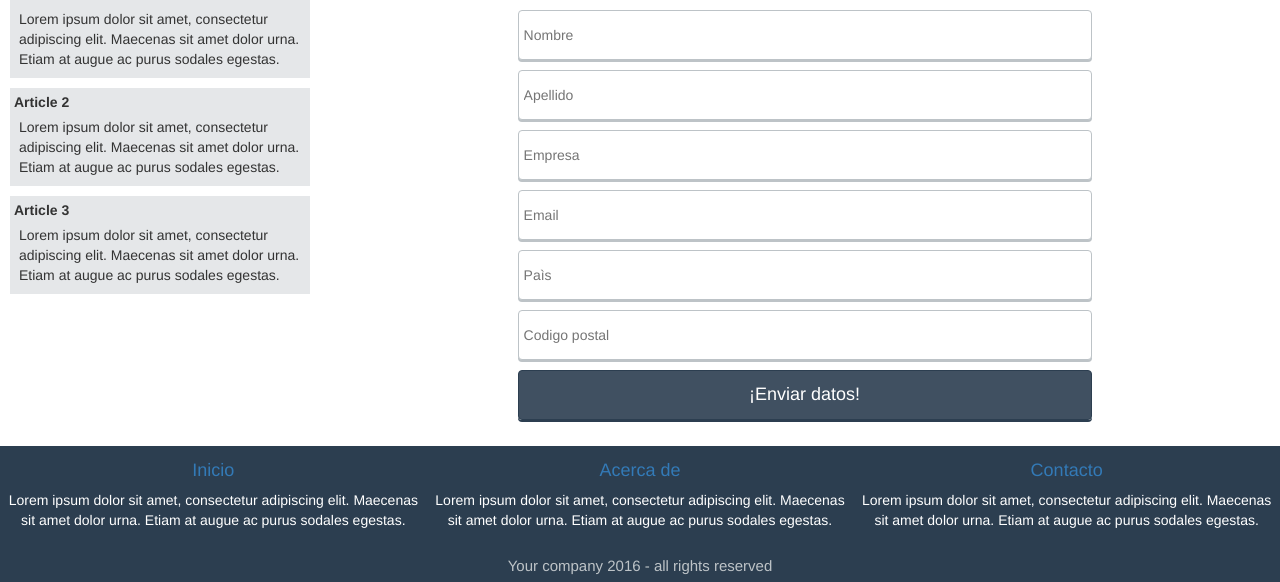
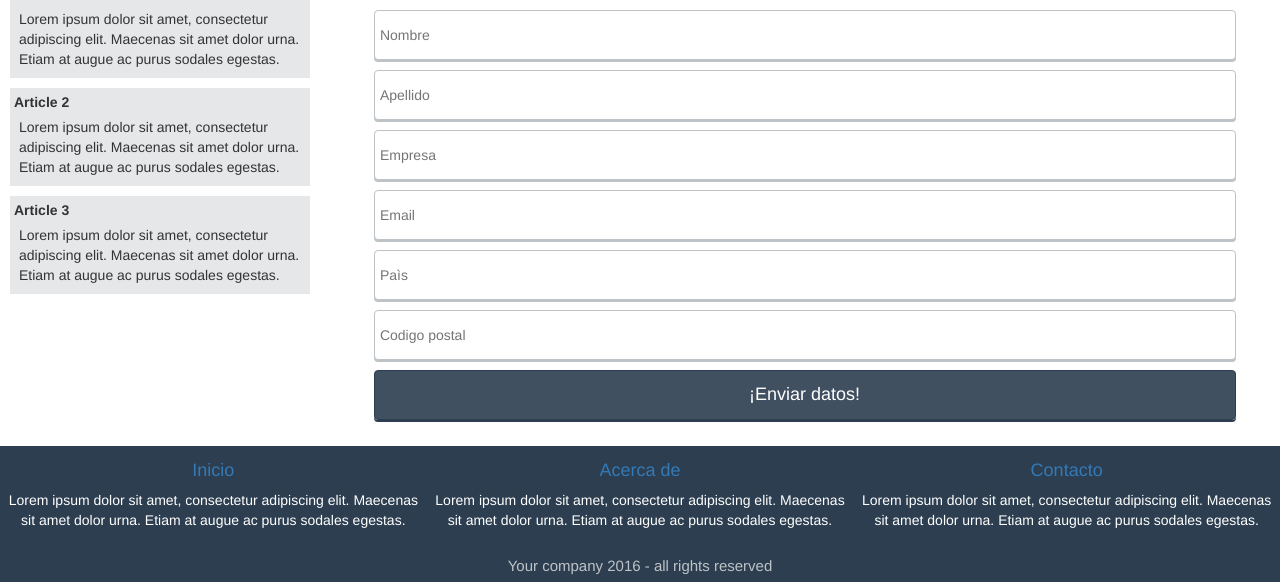
Before and after one commit to 4GeeksAcademyVE/2016-i-practicas-frontend-yohangel-ramos, a plain HTML site: page proyecto/contacto.html in a window 1280 px wide. Shown: the part 336-918 px from the top of the page. Drawn offline with Linux system fonts and the light colour scheme.

Commit message:
new form width

```diff
--- a/proyecto/contacto.html
+++ b/proyecto/contacto.html
@@ -53,7 +53,7 @@
 		</div>
 		<div class="col-md-9 text-center"  style="padding:1px;">
 		<h1>Formulario de contacto:</h1>
-			<form id="contact" style="text-align:center;width:60%;margin:0 auto;" method="post">
+			<form id="contact" style="text-align:center;width:90%;margin:0 auto;" method="post">
 				<div id="errorMsg"></div>
 				<input class="register-textbox" type="text" id="nombre" name="nombre" placeholder="Nombre" required />
 				<input class="register-textbox" type="text" id="apellido" name="apellido" placeholder="Apellido" required />
```
